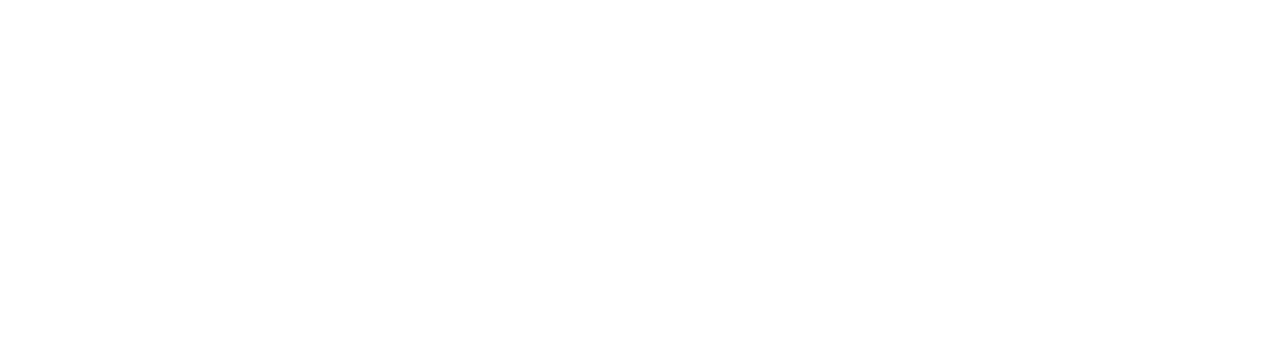
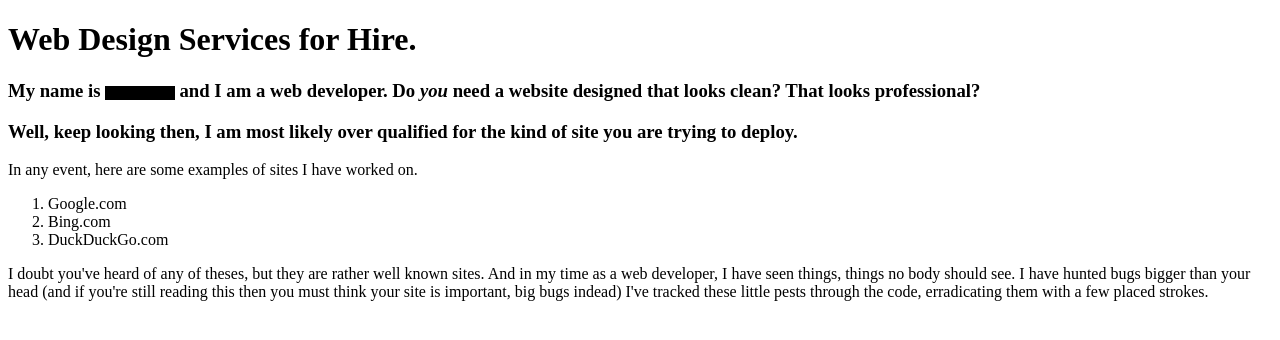
Before and after one commit to RVCC-IDMX/midterm2022-Pi-Guy53, a plain HTML site: page index.html in a window 1280 px wide. Drawn offline with Linux system fonts and the light colour scheme.

Commit message:
added to the header, minor styling tweaks, started laying out the rest of the document

```diff
--- a/css/style.css
+++ b/css/style.css
@@ -0,0 +1,17 @@
+.redacted
+{
+    color: black;
+    background-color: black;
+    font-size: 12px;
+}
+
+a
+{
+    font-style: italic;
+    font-weight: 600;
+}
+
+.testimonials
+{
+
+}
--- a/index.html
+++ b/index.html
@@ -10,6 +10,31 @@
 
     <!-- The header of the page -->
     <header>
+        <h1>
+            Web Design Services for Hire.
+        </h1>
+        <h3>
+            My name is <span class = "redacted">[You Looked]</span> and I am a web developer.
+            Do <a> you </a> need a website designed that looks clean? That looks professional?
+        </h3>
+        <h3>
+            Well, keep looking then, I am most likely over qualified for the kind of site you are trying to deploy.
+        </h3>
+        <p>
+            In any event, here are some examples of sites I have worked on.
+        </p>
+
+        <ol>
+            <li> Google.com </li>
+            <li> Bing.com </li>
+            <li> DuckDuckGo.com</li>
+        </ol>
+
+        <p>
+            I doubt you've heard of any of theses, but they are rather well known sites.
+
+            And in my time as a web developer, I have seen things, things no body should see. I have hunted bugs bigger than your head (and if you're still reading this then you must think your site is important, big bugs indead) I've tracked these little pests through the code, erradicating them with a few placed strokes.
+        </p>
 
     </header>
 
@@ -17,6 +42,12 @@
 
         <!-- Main part of the site -->
         <main>
+            <!-- customer reviews-->
+            <section class ="testimonials">
+
+            </section>
+
+
 
         </main>
 
```
